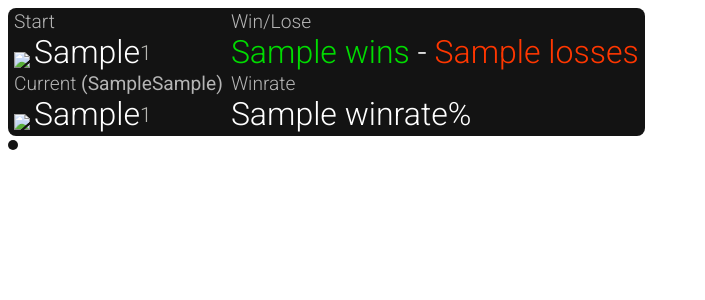
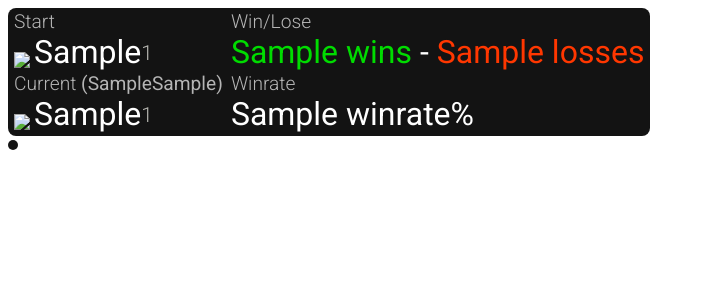
Before and after one commit to Drachiir/Drachbot, a Python web app: template templates/streamoverlay.html in a window 1280 px wide. Shown: the top 300 px of the page, without its empty margins (0-705 px from the left). Run offline with Jinja, Linux system fonts and the light colour scheme; the template is opened without the code that fills it: most values are stand-ins (such as "Sample title", 1, 10 or a date in 2020).

Commit message:
overlay style

```diff
--- a/templates/streamoverlay.html
+++ b/templates/streamoverlay.html
@@ -21,7 +21,7 @@
         }
         r {
             font-family: "Roboto", sans-serif;
-            font-weight: 300;
+            font-weight: 400;
             font-style: normal;
             font-size: 200%;
             color: white;
```
